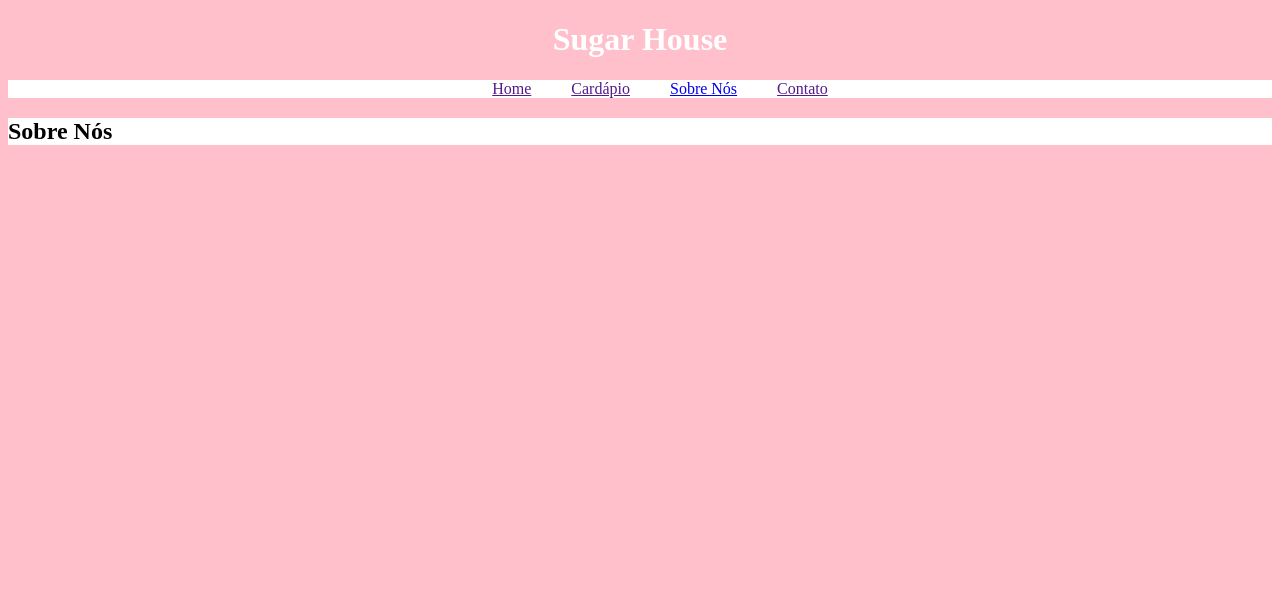
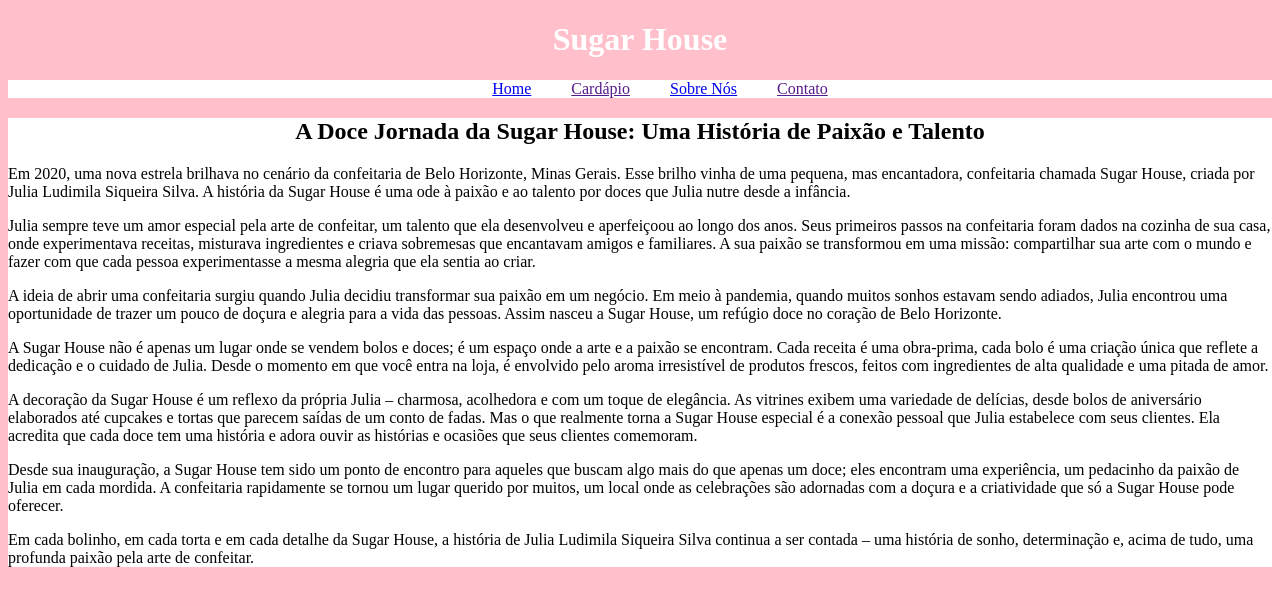
Before and after one commit to PedroNunesBH/sugar_house_app, a Django app: page /sobre-nos/ in a window 1280 px wide. Shown: the top 606 px of the page. Run offline with Django 5.2, Linux system fonts and the light colour scheme.

Commit message:
feat: add about us section to html in /sobre-nos/

```diff
--- a/app/templates/base.html
+++ b/app/templates/base.html
@@ -14,7 +14,7 @@
     </header>
     <nav class="nav-container">
         <ul class="nav-bar">
-            <li><a href="">Home</a></li>
+            <li><a href="/">Home</a></li>
             <li><a href="">Cardápio</a></li>
             <li><a href="{% url 'sobre_nos' %}">Sobre Nós</a></li>
             <li><a href="">Contato</a></li>
--- a/confectionery/templates/about_us.html
+++ b/confectionery/templates/about_us.html
@@ -2,6 +2,43 @@
 
 {% block content %}
     <div class="main-div-about-us">
-        <h2 class="h2-title">Sobre Nós</h2>
+        <h2 class="h2-title">A Doce Jornada da Sugar House: Uma História de Paixão e Talento</h2>
+        <p>Em 2020, uma nova estrela brilhava no cenário da confeitaria de Belo Horizonte, Minas Gerais.
+            Esse brilho vinha de uma pequena, mas encantadora, confeitaria chamada Sugar House, criada por
+            Julia Ludimila Siqueira Silva. A história da Sugar House é uma ode à paixão e ao talento por doces
+            que Julia nutre desde a infância.</p>
+
+        <p>Julia sempre teve um amor especial pela arte de confeitar, um talento que ela desenvolveu e
+            aperfeiçoou ao longo dos anos. Seus primeiros passos na confeitaria foram dados na cozinha de sua
+            casa, onde experimentava receitas, misturava ingredientes e criava sobremesas que encantavam
+            amigos e familiares. A sua paixão se transformou em uma missão: compartilhar sua arte com o mundo
+            e fazer com que cada pessoa experimentasse a mesma alegria que ela sentia ao criar.</p>
+
+        <p>A ideia de abrir uma confeitaria surgiu quando Julia decidiu transformar sua paixão em um negócio.
+             Em meio à pandemia, quando muitos sonhos estavam sendo adiados, Julia encontrou uma oportunidade
+             de trazer um pouco de doçura e alegria para a vida das pessoas. Assim nasceu a Sugar House,
+             um refúgio doce no coração de Belo Horizonte.</p>
+
+        <p>A Sugar House não é apenas um lugar onde se vendem bolos e doces; é um espaço onde a arte e a
+            paixão se encontram. Cada receita é uma obra-prima, cada bolo é uma criação única que reflete a
+            dedicação e o cuidado de Julia. Desde o momento em que você entra na loja, é envolvido pelo aroma
+            irresistível de produtos frescos, feitos com ingredientes de alta qualidade e uma pitada de amor.</p>
+
+        <p>A decoração da Sugar House é um reflexo da própria Julia – charmosa, acolhedora e com um toque de
+            elegância. As vitrines exibem uma variedade de delícias, desde bolos de aniversário elaborados
+            até cupcakes e tortas que parecem saídas de um conto de fadas. Mas o que realmente torna a
+            Sugar House especial é a conexão pessoal que Julia estabelece com seus clientes.
+            Ela acredita que cada doce tem uma história e adora ouvir as histórias e ocasiões que seus
+            clientes comemoram.</p>
+
+        <p>Desde sua inauguração, a Sugar House tem sido um ponto de encontro para aqueles que buscam algo
+            mais do que apenas um doce; eles encontram uma experiência, um pedacinho da paixão de Julia em
+            cada mordida. A confeitaria rapidamente se tornou um lugar querido por muitos, um local onde as
+            celebrações são adornadas com a doçura e a criatividade que só a Sugar House pode oferecer.</p>
+
+        <p>Em cada bolinho, em cada torta e em cada detalhe da Sugar House, a história de Julia Ludimila
+            Siqueira Silva continua a ser contada – uma história de sonho, determinação e, acima de tudo,
+            uma profunda paixão pela arte de confeitar.</p>
+
     </div>
 {% endblock %}
--- a/static/css/base.css
+++ b/static/css/base.css
@@ -15,7 +15,12 @@
     background-color: white;
 }
 
+/* about-us page */
 
 .main-div-about-us {
     background-color: white;
 }
+
+.h2-title {
+    text-align: center;
+}
```
